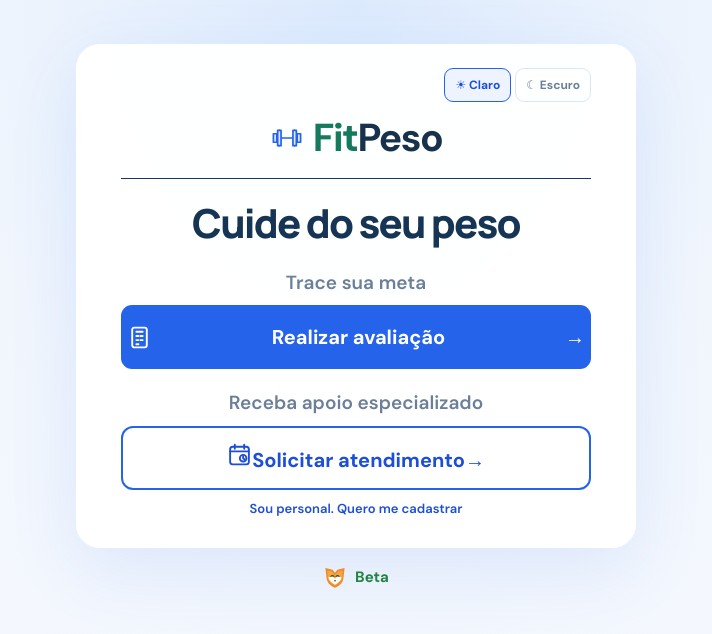
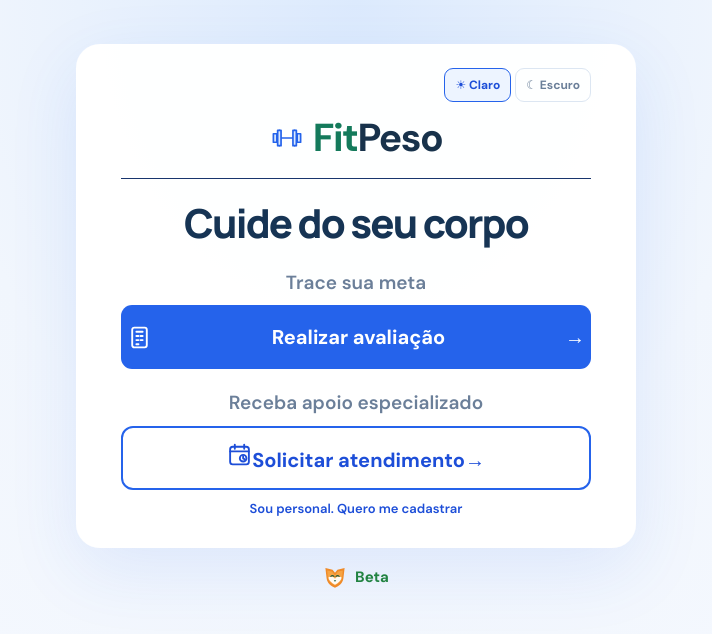
Before and after one commit to albertoapr/calculadoraimc, a Vue app: page / in a window 1280 px wide. Shown: the top 634 px of the page, without its empty margins (284-996 px from the left). Built offline with nearby package versions, Linux system fonts and the light colour scheme.

Commit message:
Update homepage tagline

```diff
--- a/src/App.vue
+++ b/src/App.vue
@@ -745,7 +745,7 @@ async function sendResult() {
         </div>
         <p v-if="(trainerIdFromPath || trainerSlugFromHost) && trainerProfileFailed" class="trainer-profile-status" role="status">Não foi possível localizar o personal.</p>
         <hr class="personal-divider">
-        <h1 v-if="viewMode === 'home' && !result" class="home-tagline">Cuide do seu peso</h1>
+        <h1 v-if="viewMode === 'home' && !result" class="home-tagline">Cuide do seu corpo</h1>
         <h1 v-if="viewMode !== 'contact' && (viewMode !== 'home' || result)" id="page-title">
           <svg class="scale-icon" viewBox="0 0 40 40" aria-hidden="true">
             <rect x="6" y="4" width="28" height="32" rx="6" />
```
